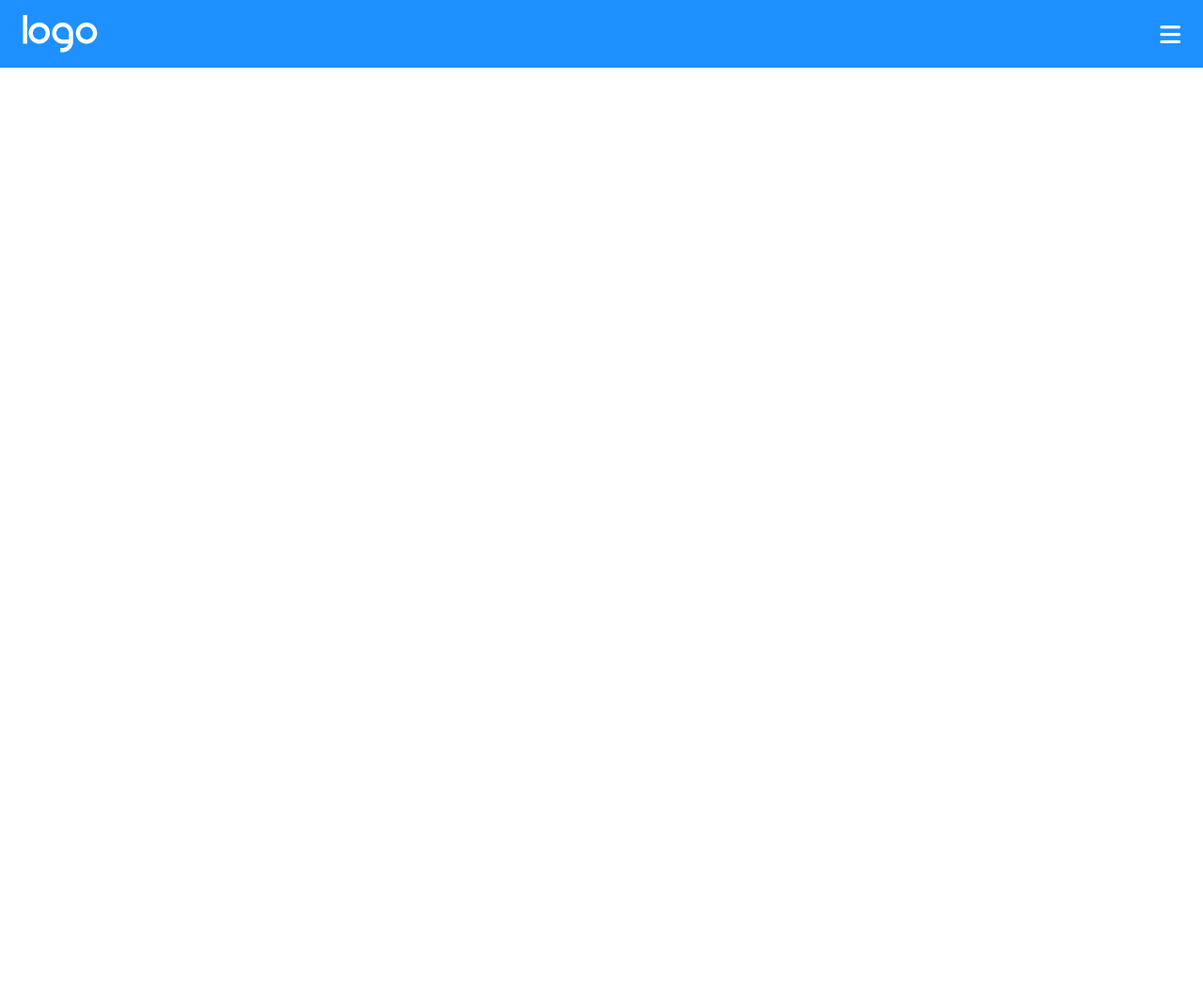
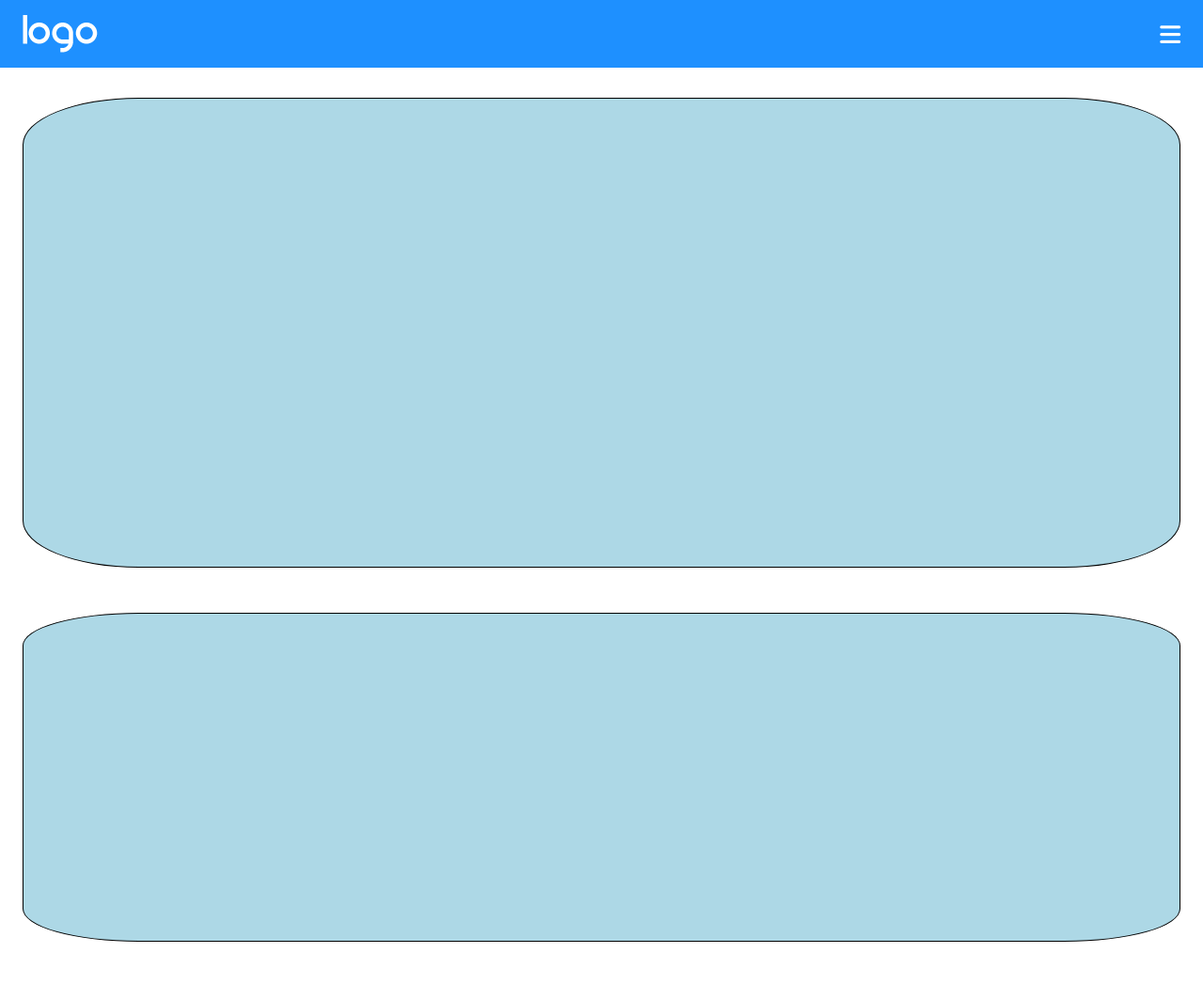
Before and after one commit to RobertoScarci/htmlcss-responsive-layout, a plain HTML site: page index.html in a window 1280 px wide. Shown: the top 1047 px of the page at 94% size. Before the commit the page ends 800 px from the top, so only its background shows below. Drawn offline with Linux system fonts and the light colour scheme.

Commit message:
prima sezione del main

```diff
--- a/index.html
+++ b/index.html
@@ -18,7 +18,7 @@
    <header>
        <div class="container flex-j-center">
             <div class="fifty align-center">
-                <img src="./img/logo.png" alt="">
+                <img src="./img/logo.png" alt="logo image">
             </div>
             <div class="fifty align-center flex-end">
                 <i class="fa-solid fa-bars" style="color: #ffffff;"></i>
@@ -26,5 +26,19 @@
        </div>
    </header>
 
+   <main>
+    <div>
+        <div class="container">
+            <div class="p-and-image"></div>
+            <div class="quadrato"></div>
+        </div>
+        <div class="container">
+            <div class="quadrato"></div>
+            <div class="quadrato"></div>
+            <div class="quadrato"></div>
+        </div>
+    </div>
+   </main>
+
 </body>
 </html>
--- a/style/style.css
+++ b/style/style.css
@@ -7,7 +7,7 @@
 
 .container{
     width: 100%;
-    padding: 1rem 1.5rem;
+    padding: 0 1.5rem;
 }
 
 .flex-j-center{
@@ -25,6 +25,7 @@ header{
     width: 100%;
     background-color: dodgerblue;
     color: white;
+    padding: 1rem 0;
 }
 
 .fifty{
@@ -39,3 +40,22 @@ header{
 header i{
     font-size: 25px;
 }
+
+/* Main */
+.quadrato{
+    width: 100%;
+    height: 350px;
+    background-color: lightblue;
+    border: 1px solid black;
+    border-radius: 10%;
+    margin: 3rem 0;
+}
+
+.p-and-image{
+    background-color: lightblue;
+    width: 100%;
+    height: 500px;
+    border: 1px solid black;
+    border-radius: 10%;
+    margin-top: 2rem;
+}
```
